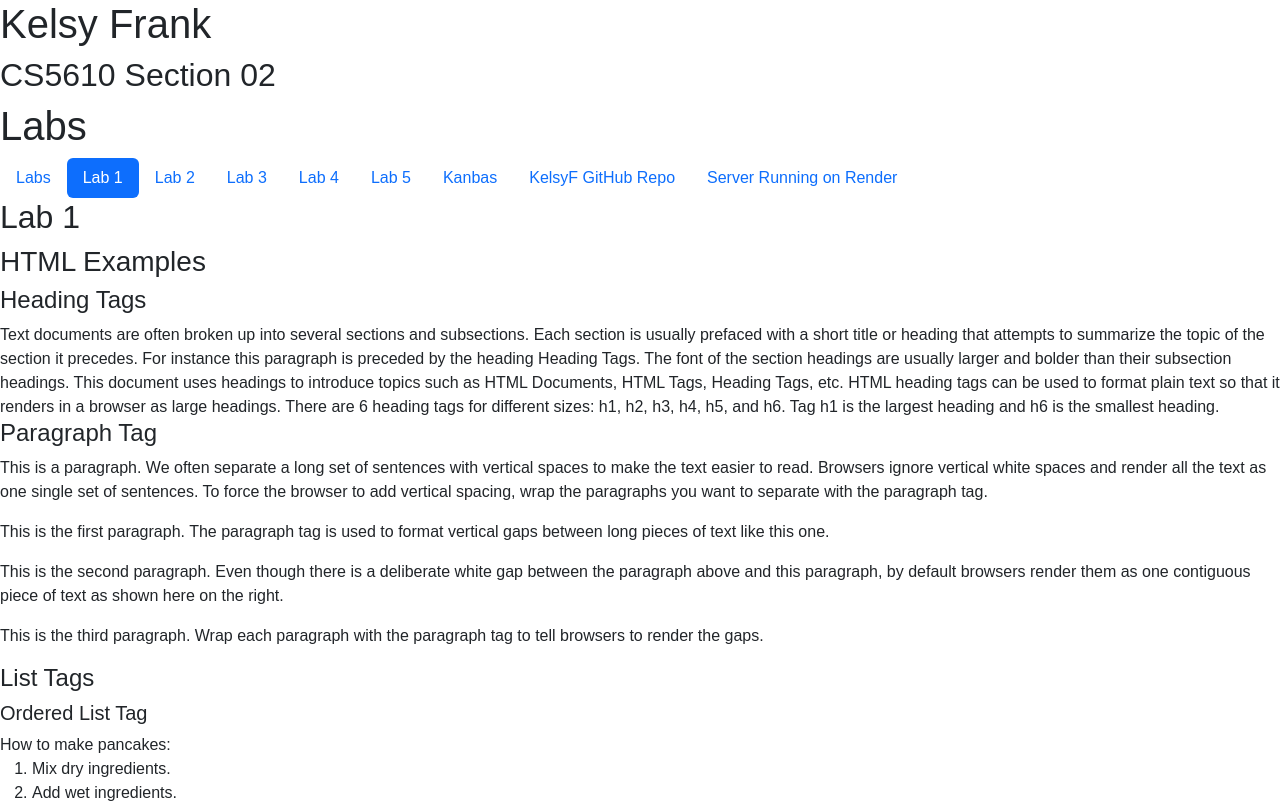
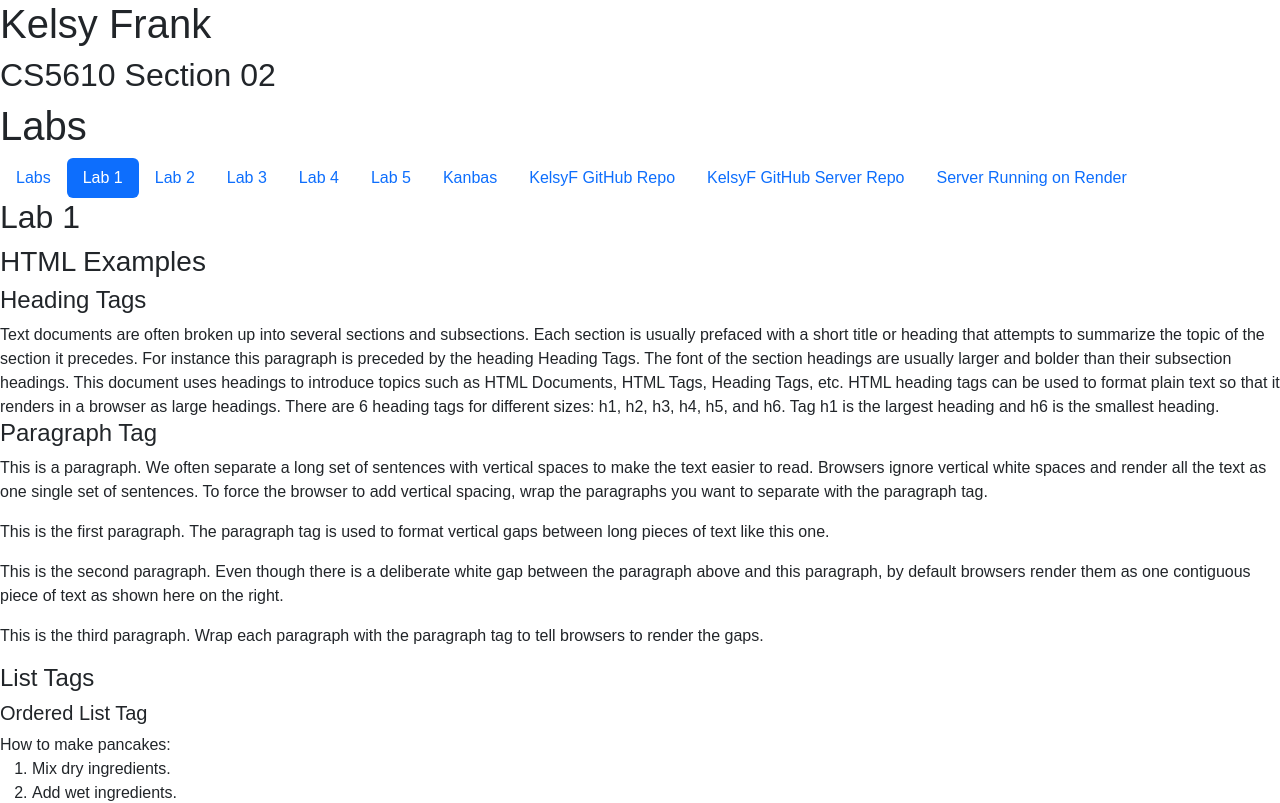
Before and after one commit to KelsyF/kanbas-react-web-app, a React (Create React App) app: page /#/Labs/Lab1 in a window 1280 px wide. Shown: the top 803 px of the page. Built offline with nearby package versions, Linux system fonts and the light colour scheme; no server answers.

Commit message:
As much as I can do right now

```diff
--- a/src/Labs/TOC.tsx
+++ b/src/Labs/TOC.tsx
@@ -45,6 +45,11 @@
                 </a>
             </li>
             <li className="nav-item">
+                <a id="wd-k" href="https://github.com/KelsyF/kanbas-node-server-app.git" className="nav-link">
+                    KelsyF GitHub Server Repo
+                </a>
+            </li>
+            <li className="nav-item">
                 <a id="wd-k" href="https://kanbas-node-server-app-a6-x2ez.onrender.com" className="nav-link">
                     Server Running on Render
                 </a>
```
